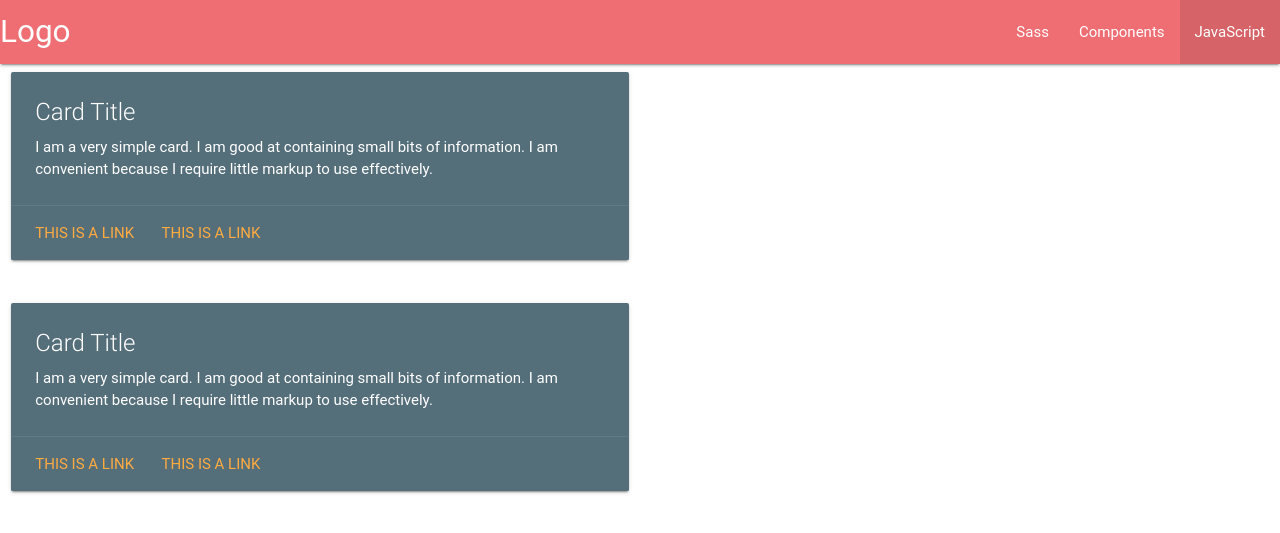
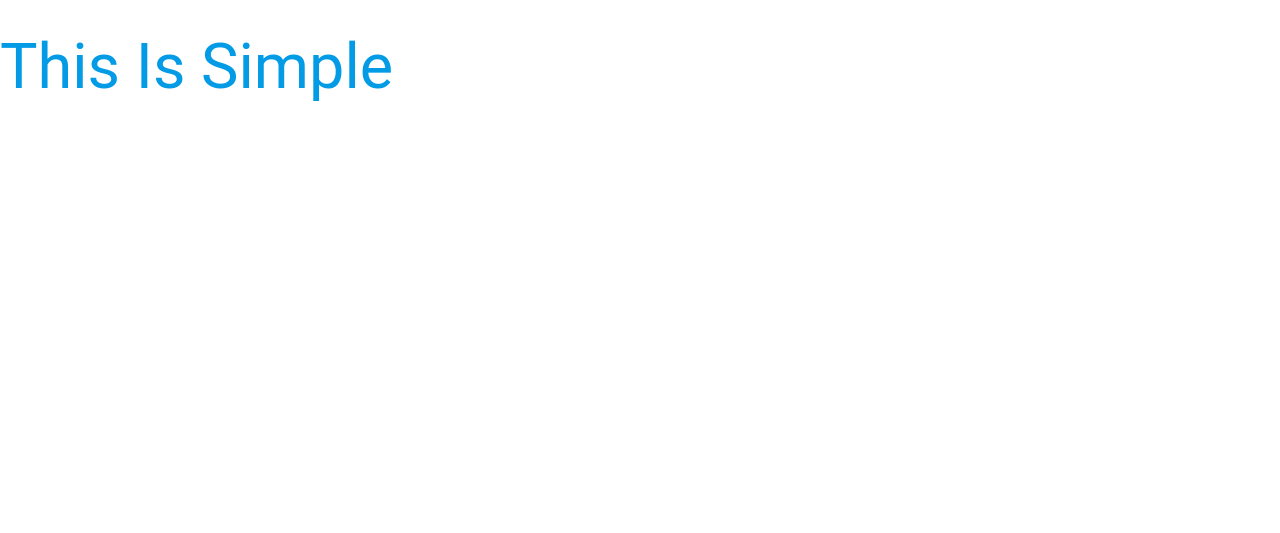
Before and after one commit to ThisIsSimple/Django, a Django app: page / in a window 1280 px wide. Shown: the top 533 px of the page. Run offline with Django 3.2, Linux system fonts and the light colour scheme; some libraries are stand-ins or nearby versions; some web fonts are replaced.

Commit message:
2017/07/17

```diff
--- a/blog/templates/blog/post_list.html
+++ b/blog/templates/blog/post_list.html
@@ -5,53 +5,38 @@
     <link rel="stylesheet" href="https://cdnjs.cloudflare.com/ajax/libs/materialize/0.97.6/css/materialize.min.css">
     <script src="https://cdnjs.cloudflare.com/ajax/libs/materialize/0.97.6/js/materialize.min.js"></script>
 
+    <link rel="stylesheet" href="(% static 'css/blog.css' %)" media="screen" title="no title" charset="utf-8">
+    <link href="http://fonts.googleapis.com/css?family=Lobster&subset=latin,latin-ext">
     <title>This Is Simple</title>
   </head>
   <body>
-    <div class="navbar-fixed">
-    <nav>
-      <div class="nav-wrapper">
-        <a href="#" class="brand-logo">Logo</a>
-        <ul class="right hide-on-med-and-down">
-          <li><a href="#">Sass</a></li>
-          <li><a href="#">Components</a></li>
-          <li class="active"><a href="#">JavaScript</a></li>
-        </ul>
-      </div>
-    </nav>
+
+  <div class="page-header">
+    <h1><a href="/">This Is Simple</a></h1>
   </div>
 
-  <div class="row">
-        <div class="col s12 m6">
-          <div class="card blue-grey darken-1">
-            <div class="card-content white-text">
-              <span class="card-title">Card Title</span>
-              <p>I am a very simple card. I am good at containing small bits of information.
-              I am convenient because I require little markup to use effectively.</p>
-            </div>
-            <div class="card-action">
-              <a href="#">This is a link</a>
-              <a href="#">This is a link</a>
-            </div>
-          </div>
-        </div>
-      </div>
+{% for post in posts %}
+  <div class="post">
+    <p>published: {{ post.published_data}}</p>
+    <h1><a href="#">{{ post.title }}</a></h1>
+    <p>{{ post.text|linebreaks }}</p>
+  </div>
+{% endfor %}
 
-      <div class="row">
-  <div class="col s12 m6">
-    <div class="card blue-grey darken-1">
-      <div class="card-content white-text">
-        <span class="card-title">Card Title</span>
-        <p>I am a very simple card. I am good at containing small bits of information.
-        I am convenient because I require little markup to use effectively.</p>
-      </div>
-      <div class="card-action">
-        <a href="#">This is a link</a>
-        <a href="#">This is a link</a>
-      </div>
-    </div>
-  </div>
+<div class="content container">
+<div class="row">
+<div class="col-md-8">
+{% for post in posts %}
+<div class="post">
+<div class="date">
+{{ post.published_date }}
 </div>
-
+<h1><a href="">{{ post.title }}</a></h1>
+<p>{{ post.text|linebreaks }}</p>
+</div>
+{% endfor %}
+</div>
+</div>
+</div>
   </body>
 </html>
```
Also changed, not shown: blog/static/css/blog.css (added, +42 -0 lines).
